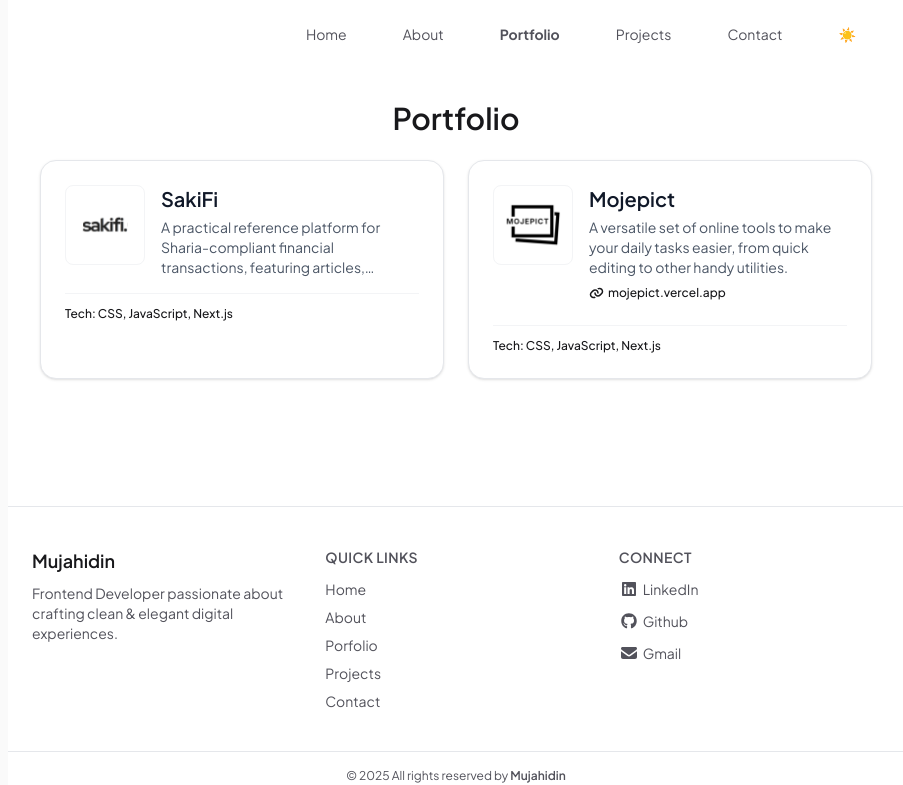
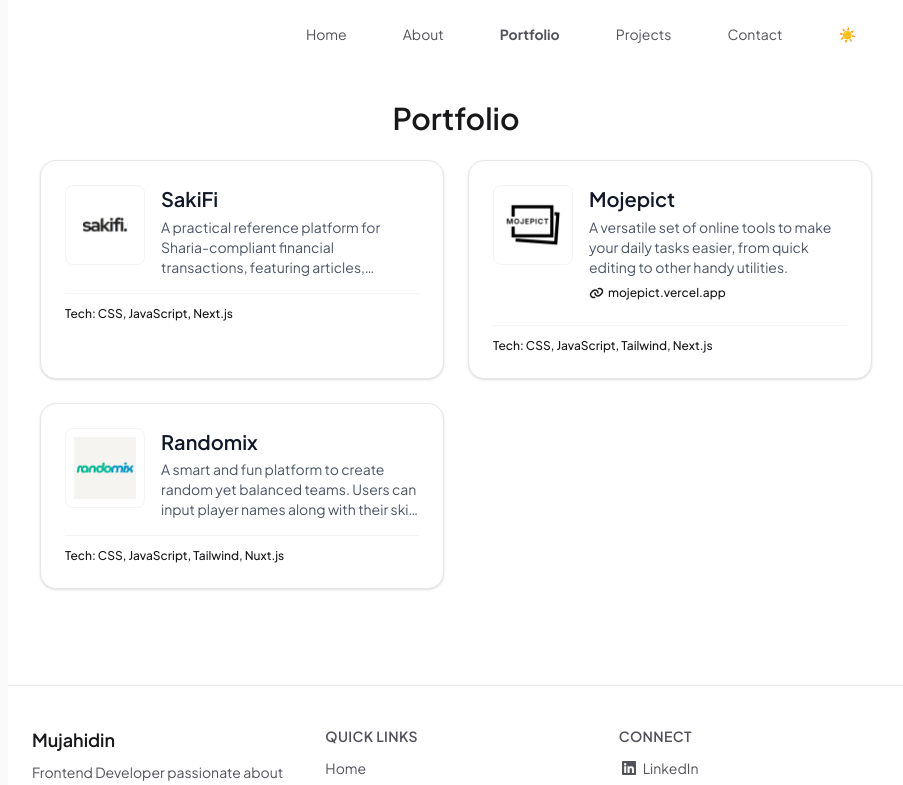
Before and after one commit to mujahidinnn/vue-portfolio, a Vue app: page /portfolios in a window 1280 px wide. Shown: the top 785 px of the page, without its empty margins (184-1087 px from the left). Built offline with nearby package versions, Linux system fonts and the light colour scheme.

Commit message:
fix: add data portfolios, randomix

```diff
--- a/src/data/portfolios.json
+++ b/src/data/portfolios.json
@@ -12,7 +12,14 @@
     "title": "Mojepict",
     "description": "A versatile set of online tools to make your daily tasks easier, from quick editing to other handy utilities.",
     "image": "/portfolios/mojepict.svg",
-    "tech": "CSS, JavaScript, Next.js",
+    "tech": "CSS, JavaScript, Tailwind, Next.js",
     "visit_link": "https://mojepict.vercel.app"
+  },
+  {
+    "id": "randomix",
+    "title": "Randomix",
+    "description": "A smart and fun platform to create random yet balanced teams. Users can input player names along with their skill levels (newbie, middle, pro), and Randomix will generate fair and competitive matchups with evenly distributed opponents.",
+    "image": "/portfolios/randomix.png",
+    "tech": "CSS, JavaScript, Tailwind, Nuxt.js"
   }
 ]
--- a/src/main.ts
+++ b/src/main.ts
@@ -9,6 +9,7 @@
 import { fas } from "@fortawesome/free-solid-svg-icons";
 import { far } from "@fortawesome/free-regular-svg-icons";
 import { fab } from "@fortawesome/free-brands-svg-icons";
+import createPlausible from "./plugins/plausible";
 
 library.add(fas, far, fab);
 
@@ -18,4 +19,7 @@
 
 app.component("FontAwesomeIcon", FontAwesomeIcon);
 
+// Pasang Plausible
+createPlausible({ domain: "mujahidin.vercel.app", router });
+
 app.mount("#app");
--- a/src/pages/Portfolios.vue
+++ b/src/pages/Portfolios.vue
@@ -76,6 +76,6 @@
   visitLink: p.visit_link,
 }));
 
-const featuredIds = ["sakifi", "mojepict"];
+const featuredIds = ["sakifi", "mojepict", "randomix"];
 const featuredPortfolios = portfolios.filter((p) => featuredIds.includes(p.id));
 </script>
--- /dev/null
+++ b/src/plugins/plausible.ts
@@ -0,0 +1,46 @@
+import type { Router } from "vue-router";
+
+declare global {
+  interface Window {
+    plausible: PlausibleFunction;
+  }
+}
+
+interface PlausibleFunction {
+  (...args: any[]): void;
+  q?: any[];
+}
+
+interface PlausibleOptions {
+  domain: string;
+  router?: Router;
+}
+
+export default function createPlausible(options: PlausibleOptions) {
+  if (!options.domain) {
+    console.warn("[Plausible] domain is required");
+    return;
+  }
+
+  // Masukkan script Plausible
+  const script = document.createElement("script");
+  script.defer = true;
+  script.setAttribute("data-domain", options.domain);
+  script.src =
+    "https://plausible.io/js/script.file-downloads.outbound-links.tagged-events.js";
+  document.head.appendChild(script);
+
+  // Fallback window.plausible jika belum ada
+  if (!window.plausible) {
+    window.plausible = function (...args: any[]) {
+      (window.plausible.q = window.plausible.q || []).push(args);
+    };
+  }
+
+  // Track route changes jika router ada
+  if (options.router) {
+    options.router.afterEach((to) => {
+      window.plausible("pageview", { u: to.fullPath });
+    });
+  }
+}
```
Also changed, not shown: public/portfolios/randomix.png (added).
